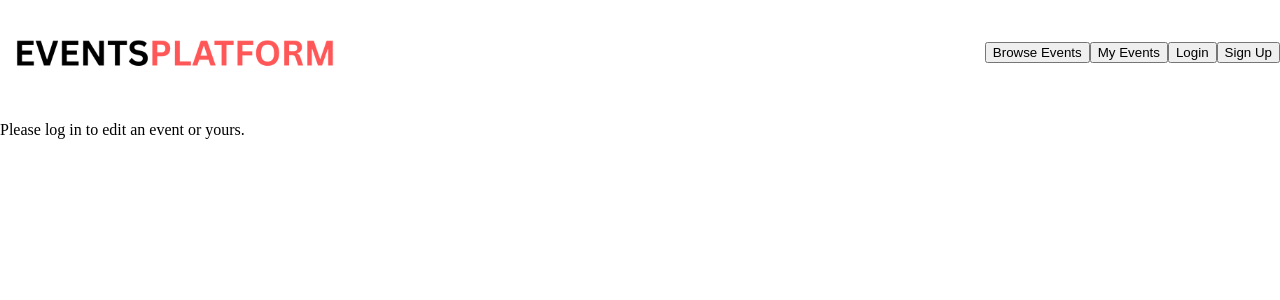
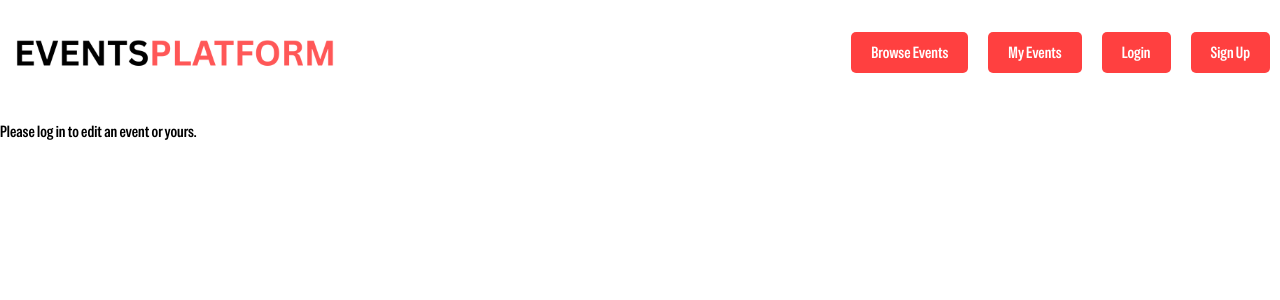
Before and after one commit to AlfarooqAlmenghawi/events-platform, a React (Vite) app: page /edit-event/1 in a window 1280 px wide. Shown: the top 300 px of the page. Built offline with nearby package versions, Linux system fonts and the light colour scheme.

Commit message:
Add font and style buttons

```diff
--- a/src/App.jsx
+++ b/src/App.jsx
@@ -30,7 +30,7 @@ function App() {
             element={<VerifyEmailCode />}
           />
           <Route path="/" element={<BrowseEvents />} />
-          <Route path="*" element={<BrowseEvents />} />
+          {/* <Route path="*" element={<BrowseEvents />} /> */}
         </Routes>
       </AuthProvider>
     </BrowserRouter>
--- a/src/components/EditEvent/EditEvent.jsx
+++ b/src/components/EditEvent/EditEvent.jsx
@@ -137,12 +137,14 @@ const EditEvent = () => {
                 try {
                   // Upload the image first
                   const uploadedImageURL = await uploadImage();
+                  const finalImageURL =
+                    uploadedImageURL || eventDetails.event_image_url;
 
                   const response = await axios.put(
                     `https://events-platform-backend-production.up.railway.app/events/${event_id}`,
                     {
                       ...eventDetails,
-                      event_image_url: uploadedImageURL, // include image URL
+                      event_image_url: finalImageURL, // include image URL
                     },
                     {
                       headers: {
--- a/src/components/Header/Header.css
+++ b/src/components/Header/Header.css
@@ -16,3 +16,29 @@ body {
   margin: auto 0;
   margin-left: auto;
 }
+
+.header-button {
+  font-family: "SpecialGothic", sans-serif;
+  margin: 0 10px;
+  padding: 10px 20px;
+  background-color: #ff4040;
+  color: white;
+  border: none;
+  border-radius: 5px;
+  cursor: pointer;
+  font-size: 16px;
+}
+.header-button:hover {
+  background-color: #ec4343;
+}
+.header-button:focus {
+  outline: none;
+}
+.header-button:active {
+  background-color: #bd4b4b;
+}
+
+.welcome-message {
+  margin: auto 0;
+  font-size: 20px;
+}
--- a/src/components/Header/Header.jsx
+++ b/src/components/Header/Header.jsx
@@ -16,23 +16,27 @@ const Header = () => {
       {/* <h1>Events Platform</h1> */}
       <section className="header-buttons">
         <Link to="/browse-events">
-          <button>Browse Events</button>
+          <button className="header-button">Browse Events</button>
         </Link>
         <Link to="/my-events">
-          <button>My Events</button>
+          <button className="header-button">My Events</button>
         </Link>
         {user ? (
           <>
-            <span>Welcome, {user.first_name + " " + user.last_name}</span>
-            <button onClick={logout}>Logout</button>
+            <span className="welcome-message">
+              Welcome, {user.first_name + " " + user.last_name}
+            </span>
+            <button onClick={logout} className="header-button">
+              Logout
+            </button>
           </>
         ) : (
           <>
             <Link to="/login">
-              <button>Login</button>
+              <button className="header-button">Login</button>
             </Link>
             <Link to="/signup">
-              <button>Sign Up</button>
+              <button className="header-button">Sign Up</button>
             </Link>
           </>
         )}
--- a/src/index.css
+++ b/src/index.css
@@ -0,0 +1,10 @@
+@font-face {
+  font-family: "SpecialGothic";
+  src: url("/fonts/specialgothic.ttf") format("truetype");
+  font-weight: normal;
+  font-style: normal;
+}
+
+body {
+  font-family: "SpecialGothic", sans-serif;
+}
```
Also changed, not shown: public/fonts/specialgothic.ttf (added).
